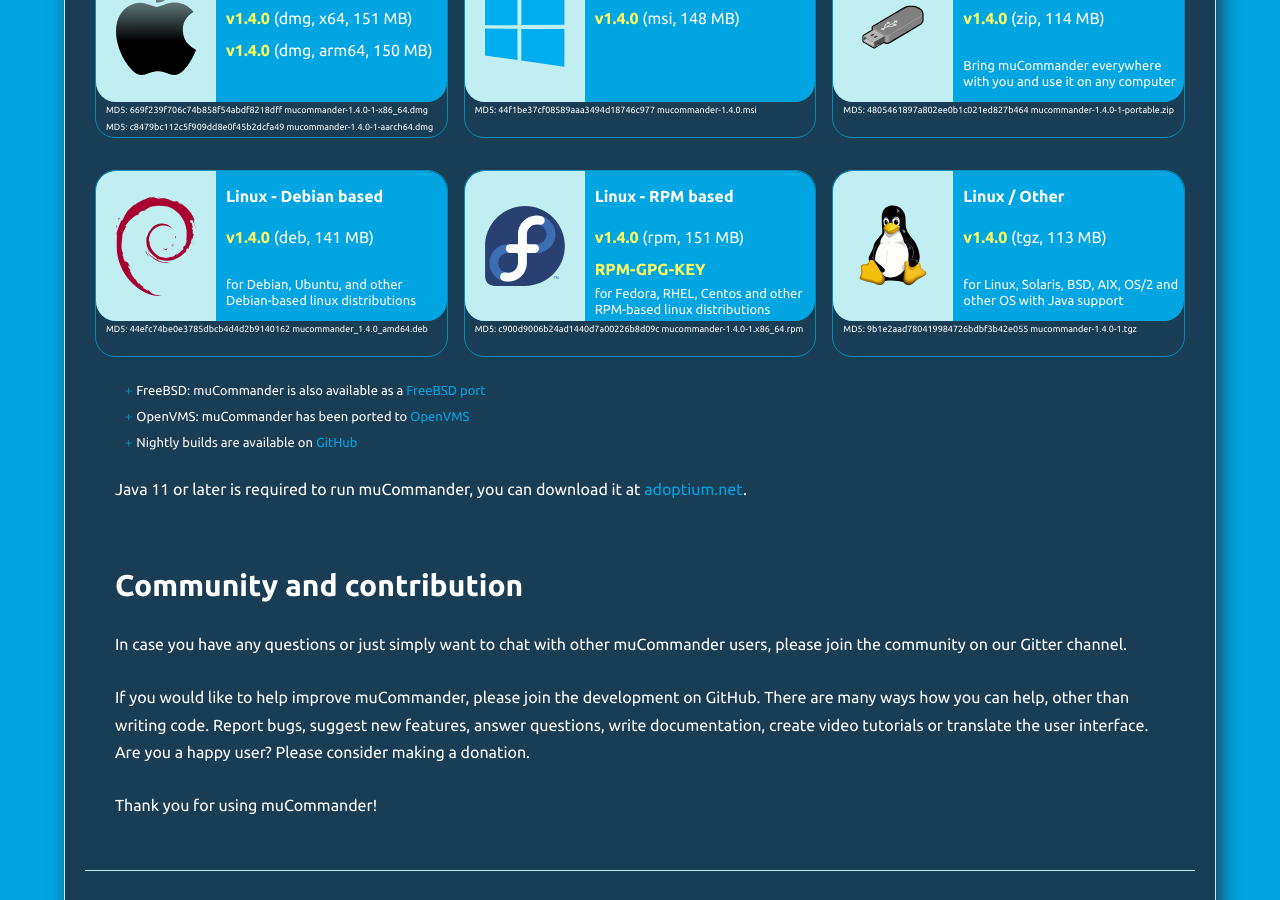
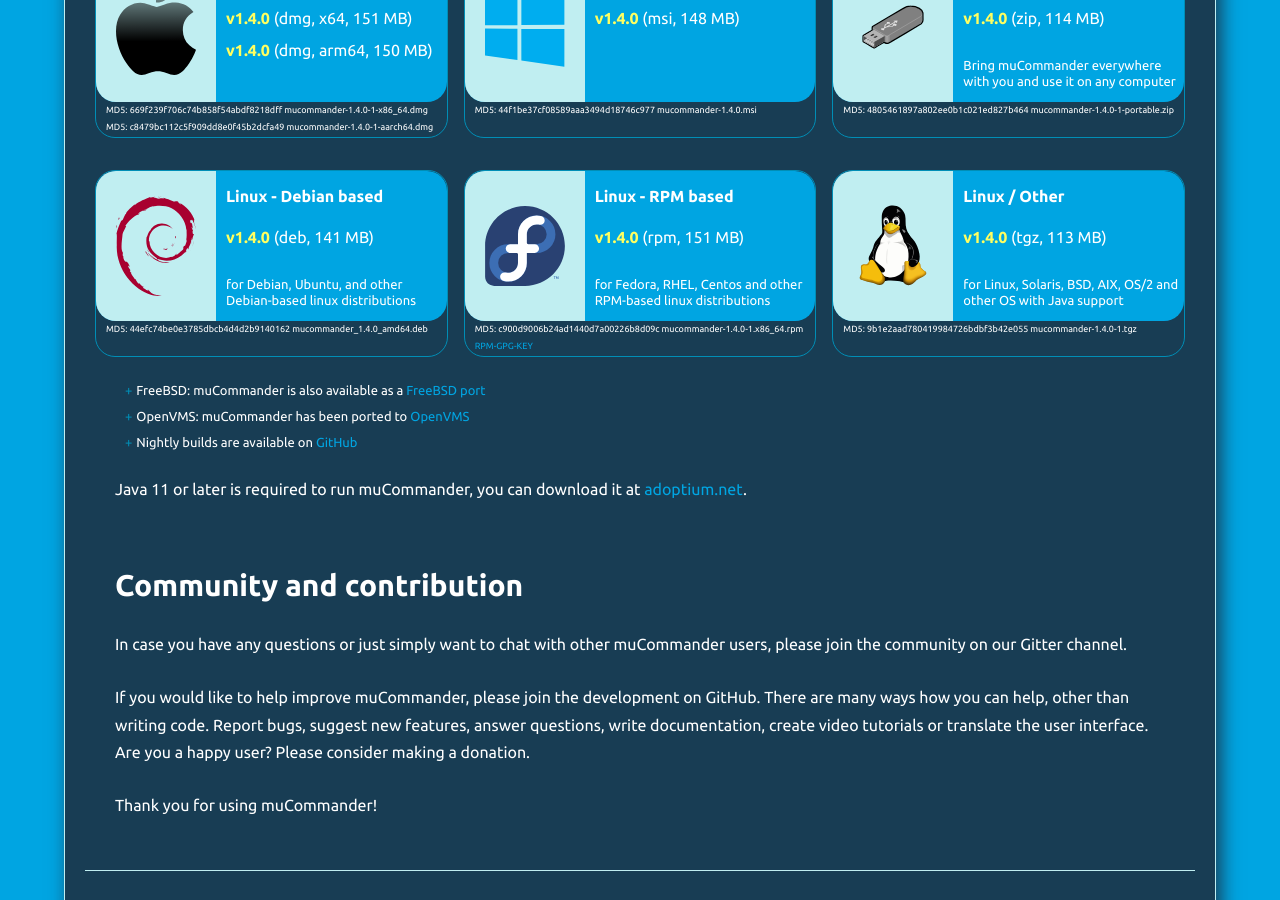
Before and after one commit to mucommander/mucommander.github.io, a Jekyll site: the page index.html, which Jekyll copies as it is, in a window 1280 px wide and 900 px high, scrolled down 1139 px. Built offline with Jekyll 4.4.1, drawn with Linux system fonts in a browser that asks for light colours; some of the changed lines change nothing that is shown.

Commit message:
changle layout of RPM-GPG-KEY

```diff
--- a/index.html
+++ b/index.html
@@ -158,8 +158,6 @@
                             <label>Linux - RPM based</label>
                             <div class="download-link">
                                 <a href="https://github.com/mucommander/mucommander/releases/download/1.4.0-1/mucommander-1.4.0-1.x86_64.rpm">v1.4.0</a> (rpm, 151 MB)
-				<br/>
-                                <a href="rpm/pub.key">RPM-GPG-KEY</a>
                             </div>
                             <div class="description">
                                 for Fedora, RHEL, Centos and other RPM-based linux distributions
@@ -168,6 +166,8 @@
                     </div>
                     <div class="md5">
                         MD5: c900d9006b24ad1440d7a00226b8d09c mucommander-1.4.0-1.x86_64.rpm
+                        <br/>
+                        <a href="rpm/pub.key">RPM-GPG-KEY</a>
                     </div>
                 </li>
                 <li>
```
